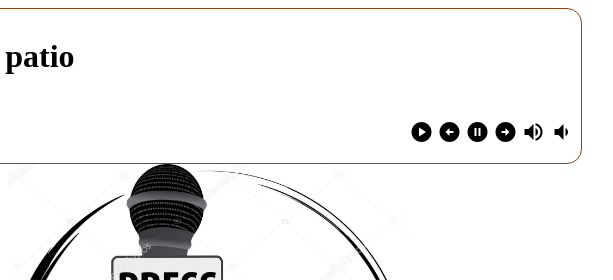
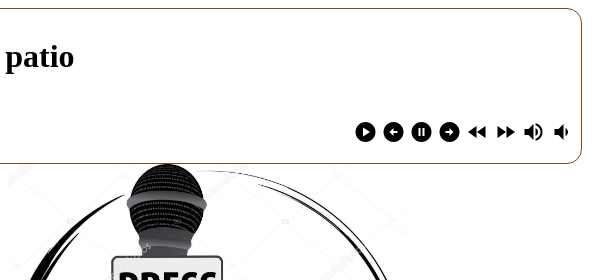
Before and after one commit to andogoiko/radio_patio, a website built with Parcel: page radio_patio.html in a window 1280 px wide. Shown: the top 280 px of the page, 425-1038 px from the left. Built offline with nearby package versions, Linux system fonts and the light colour scheme.

Commit message:
forward y rewind

```diff
--- a/radio_patio.html
+++ b/radio_patio.html
@@ -19,6 +19,8 @@
         <a onclick="anterior()"><span class="material-icons">arrow_circle_left</span></a>
         <a onclick="pause()"><span class="material-icons">pause_circle_filled</span></a>
         <a onclick="siguiente()"><span class="material-icons">arrow_circle_right</span></a>
+        <a onclick="fastRewind()"><span class="material-icons">fast_rewind</span></a>
+        <a onclick="fastForward()"><span class="material-icons">fast_forward</span></a>
         <a onclick="volUp()"><span class="material-icons">volume_up</span></a>
         <a onclick="volDown()"><span class="material-icons">volume_down</span></a>
       </div>
@@ -99,5 +101,13 @@
         repro.volume -= 0.1;
     }
 
+    function fastForward(){
+        repro.currentTime += 10.0;
+    }
+
+    function fastRewind(){
+        repro.currentTime -= 10.0;
+    }
+
 </script>
 </html>
```
